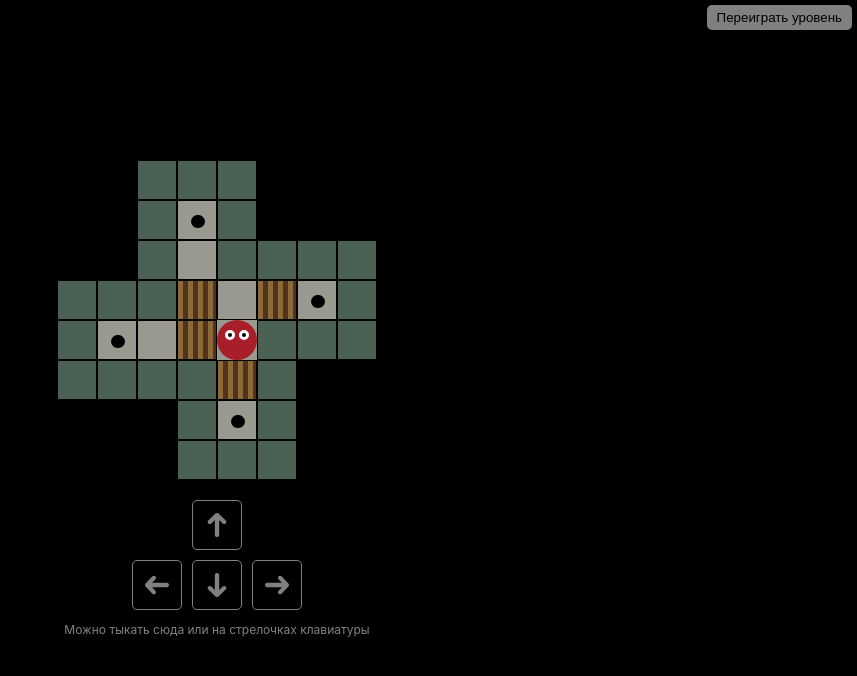
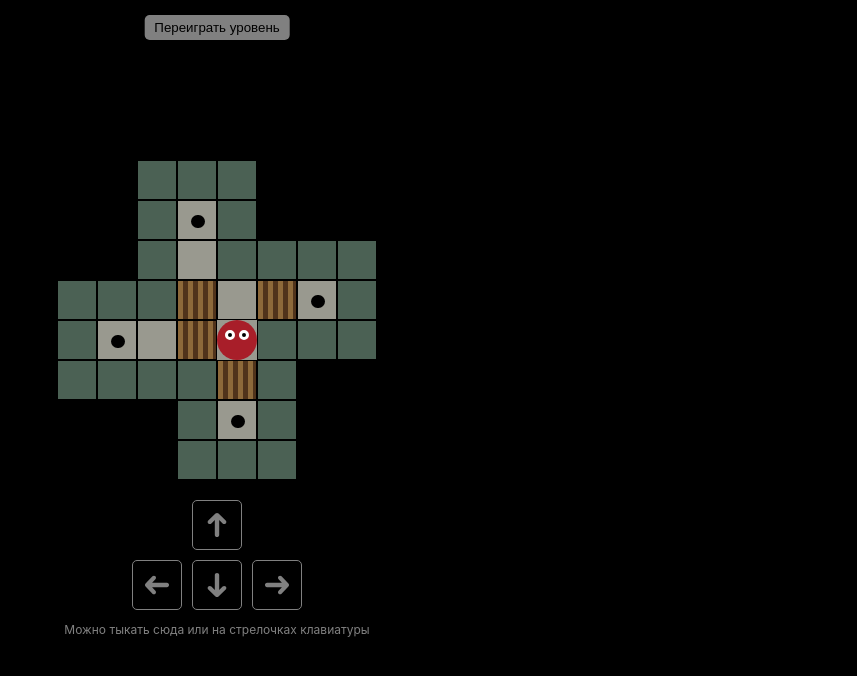
Before and after one commit to sergdevguy/sergdevguy.github.io, a Next.js app: page /games/boxmen in a window 1280 px wide. Shown: the top 676 px of the page, without its empty margins (423-1280 px from the left). Built offline with nearby package versions, Linux system fonts and the light colour scheme.

Commit message:
Fix styles, user-select

```diff
--- a/components/games/boxmen/App.module.scss
+++ b/components/games/boxmen/App.module.scss
@@ -142,14 +142,22 @@ $color-box-2: #50331b;
 
     &__restart {
         position: absolute;
-        top: 5px;
-        right: 5px;
+        top: 15px;
+        right: 50%;
+        transform: translateX(50%);
         border: none;
         outline: none;
         padding: 5px 10px;
         cursor: pointer;
         background: gray;
         border-radius: 5px;
+
+        @media (max-width: 800px) {
+            position: absolute;
+            top: 5px;
+            right: 5px;
+            transform: none;
+        }
     }
 
     &__win {
@@ -213,7 +221,7 @@ $color-box-2: #50331b;
             border-radius: 5px;
 
             &:hover {
-                background: rgba(255,255,255,.2);
+                background: rgba(255, 255, 255, 0.2);
             }
 
             svg {
```
